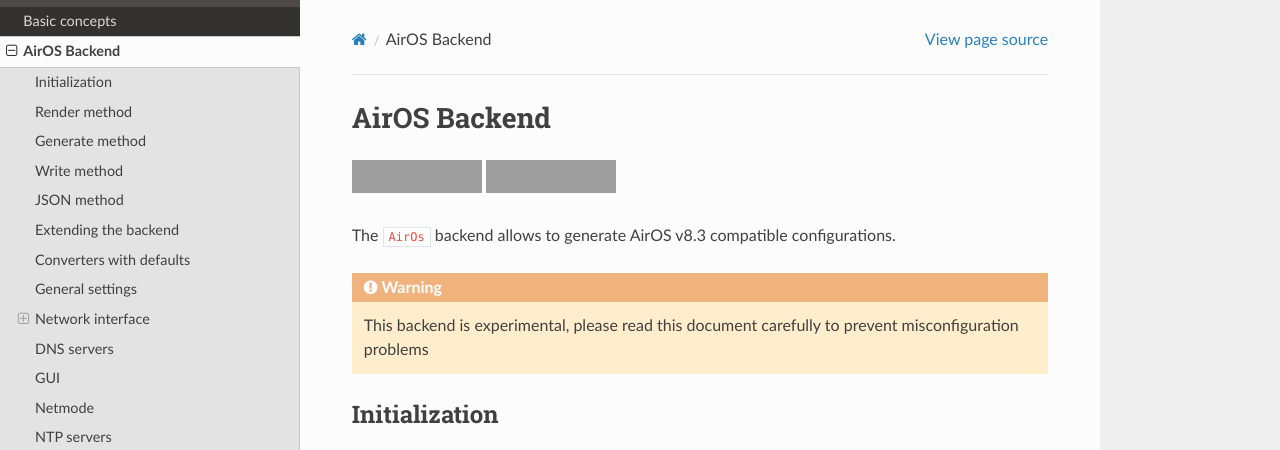
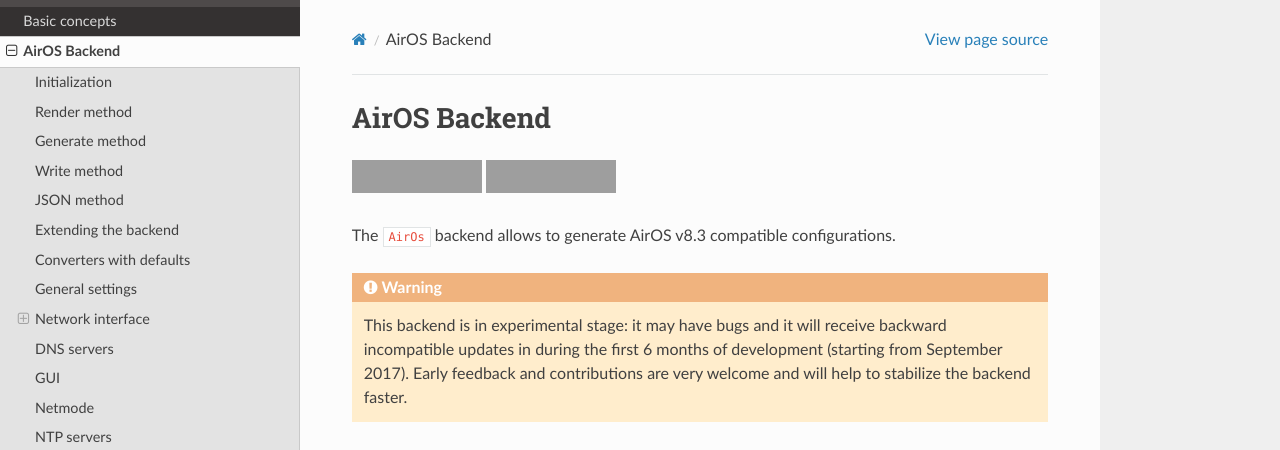
Before and after one commit to openwisp/netjsonconfig, a Sphinx documentation site: the page built from docs/source/backends/airos.rst, in a window 1280 px wide and 900 px high, cut to the strip 0-450 px from the top of the window. Built offline with Sphinx 7.4.7 and the Read the Docs theme 2.0.0, drawn with Linux system fonts in a browser that asks for light colours; some of the changed text lies outside the part shown; grey boxes are pictures that could not be loaded.

Commit message:
[airos] make wonderful warning and links

```diff
--- a/docs/source/backends/airos.rst
+++ b/docs/source/backends/airos.rst
@@ -7,7 +7,13 @@
 The ``AirOs`` backend allows to generate AirOS v8.3 compatible configurations.
 
 .. warning::
-   This backend is experimental, please read this document carefully to prevent misconfiguration problems
+
+    This backend is in experimental stage: it may have bugs and it will
+    receive backward incompatible updates in during the first 6 months
+    of development (starting from September 2017).
+    Early feedback and contributions are very welcome and will help
+    to stabilize the backend faster.
+
 
 
 Initialization
@@ -184,7 +190,7 @@
 GUI
 ---
 
-As an extension to `NetJSON <http://netjson.org/rfc.html>` you can use the ``gui`` key to set the language of the interface
+As an extension to `NetJSON <http://netjson.org/rfc.html>`_ you can use the ``gui`` key to set the language of the interface
 
 The default values for this key are reported below
 
@@ -212,7 +218,7 @@
 NTP servers
 -----------
 
-This is an extension to the `NetJSON` specification.
+This is an extension to the `NetJSON <http://netjson.org/rfc.html>`_ specification.
 
 By setting the key ``ntp`` property in your input you can provide the configuration for the ntp client running on the device.
 
```
